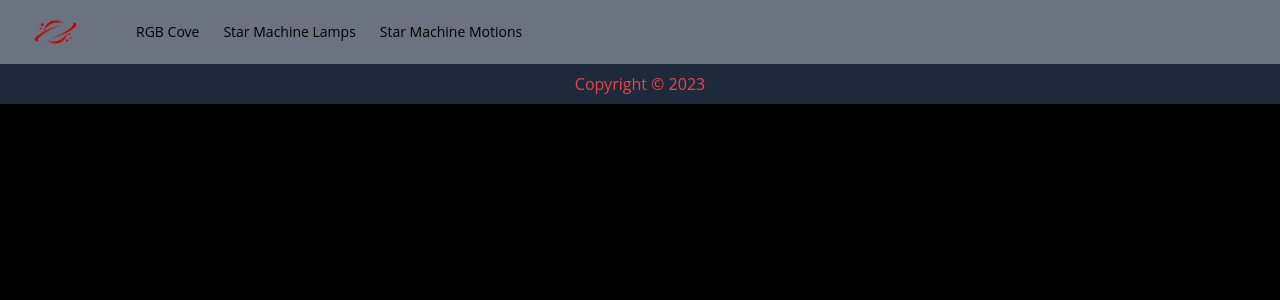
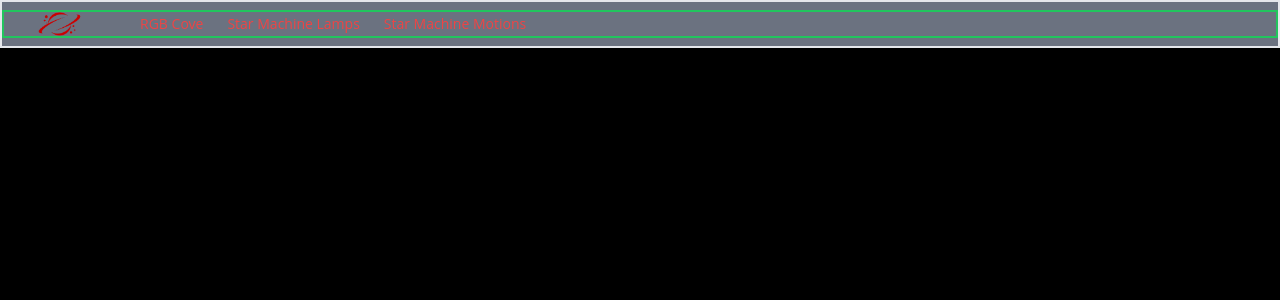
Before and after one commit to CelestialCoyote/react-hercules-chromacove, a React (Create React App) app in the folder frontend/: page /rgbcove in a window 1280 px wide. Shown: the top 300 px of the page. Built offline with nearby package versions, Linux system fonts and the light colour scheme.

Commit message:
removed header from navigation

```diff
--- a/frontend/src/Components/Navigation.jsx
+++ b/frontend/src/Components/Navigation.jsx
@@ -7,7 +7,7 @@ export default function NewNav() {
 	const [state, setState] = useState(false)
 
 	const navigation = [
-		{ title: "RGB Cove", path: "/rgbcove" },
+		{ title: "RGB Cove", path: "/" },
 		{ title: "Star Machine Lamps", path: "/starmachinelamps" },
 		{ title: "Star Machine Motions", path: "/starmachinemotions" },
 	];
@@ -15,10 +15,11 @@ export default function NewNav() {
 	return (
 		// <header
 		// 	className="
-		// 		bg-galaxy_black-400
-		// 		text-cloud_white-800
+		// 		bg-gray-500
+		// 		text-red-500
 		// 		w-full
 		// 		fixed
+		// 		h-12
 		// 		top-0
 		// 		left-0
 		// 		z-10
@@ -28,7 +29,21 @@ export default function NewNav() {
 		// >
 			<nav
 				className={`
+					flex
+					flex-row
+					justify-between
+					items-center
+					border-2
 					bg-gray-500
+					text-red-500
+					w-full
+					fixed
+					h-12
+					top-0
+					left-0
+					z-10
+					ease-in
+					duration-300
 					md:text-sm
 					${state ? "shadow-lg rounded-xl border-red-500 border-2 mx-2 mt-2 md:shadow-none md:border-none md:mx-2 md:mt-0" : ""}
 				`}
@@ -36,15 +51,16 @@ export default function NewNav() {
 				<div
 					className="
 						gap-x-14
-						items-center
-						max-w-screen-xl
 						mx-auto
 						px-4
 						md:flex
 						md:px-8
+						border-2
+						border-green-500
+						w-full
 					"
 				>
-				<div className="flex items-center justify-between py-5 md:block">
+					<div className="flex items-center justify-between md:block">
 						<a href="/">
 							<img
 								src={logo}
--- a/frontend/src/pages/RGBCove/RGBCove.jsx
+++ b/frontend/src/pages/RGBCove/RGBCove.jsx
@@ -17,7 +17,7 @@ export default function RGBCove() {
 
 
 	return (
-		<div className="flex h-screen p-6 gap-10">
+		<div className="flex h-screen p-6 gap-10 mt-12">
 
 			<div className="flex flex-col w-1/2">
 
```
Lines whose indentation alone changed are shown as unchanged.
